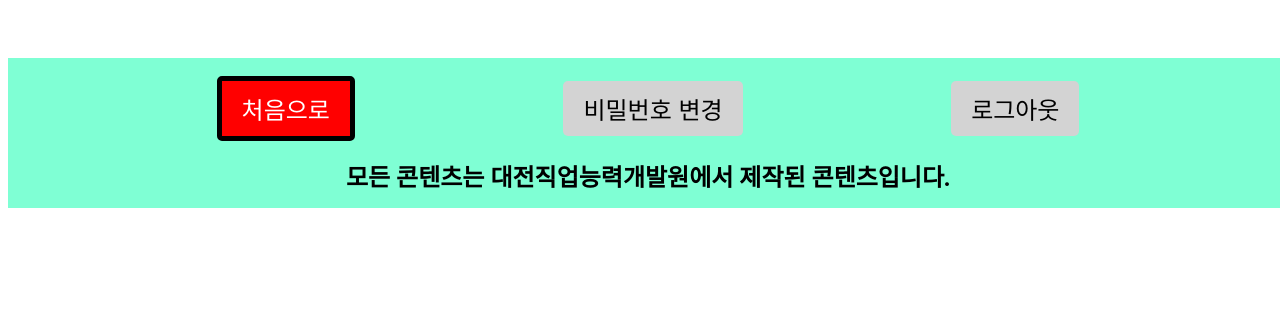
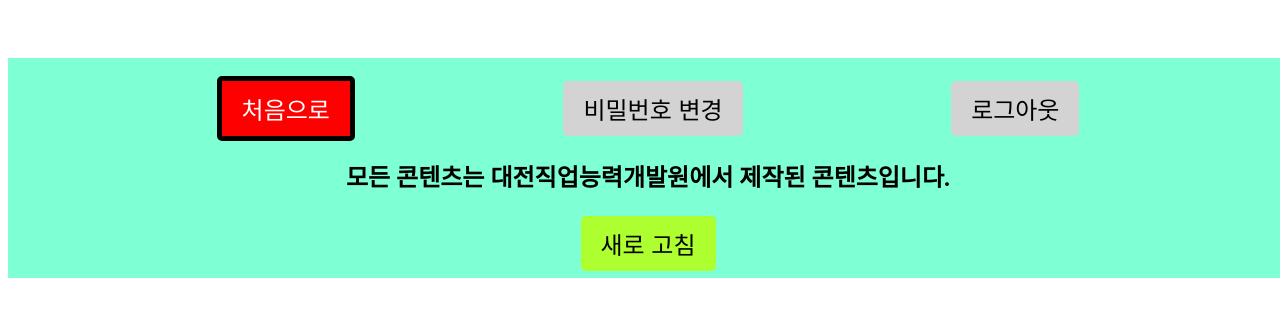
Before and after one commit to Drataniar/Drataniar_video_practice, a website: page main.html in a window 1280 px wide. Drawn offline with Linux system fonts and the light colour scheme; no server answers.

Commit message:
새로고침 수정

```diff
--- a/main.css
+++ b/main.css
@@ -1,7 +1,7 @@
 
 #header {
     width: 100vw;
-    height: 200px;
+    height: 270px;
     display: flex;
     flex-direction: column;
     position: relative;
@@ -71,6 +71,20 @@
     transition: transform 0.2s; /* 부드럽게 확대 */
 }
 
+#refresh{
+    display: flex; /* 중앙 정렬을 위한 flex 컨테이너 */
+    align-items: center; /* 수직 중앙 정렬 */
+    justify-content: center; /* 수평 중앙 정렬 */
+    text-align: center;
+    background-color: aquamarine;
+    width: 100%;
+    height: 70px;
+    font-size: 1em;
+}
+#refreshBtn{
+    background-color: greenyellow;
+}
+
 
 
 
@@ -110,9 +124,6 @@
     border-radius: 0px;
     border: 3px solid black;
     transition: transform 0.2s; /* 부드럽게 확대 */
-}
-.refresh_btn{
-    background-color: greenyellow;
 }
 
 .not_started {
--- a/main.html
+++ b/main.html
@@ -19,6 +19,9 @@
         <div id="menuInfo">
             <p id="menuInfoText">모든 콘텐츠는 대전직업능력개발원에서 제작된 콘텐츠입니다.</p>
         </div>
+        <div id="refresh">
+            <button class="menu-btn" id="refreshBtn" onclick="refresh()">새로 고침</button>
+        </div>
         <div id="select_list_container">
 
     </div>
--- a/main.js
+++ b/main.js
@@ -16,6 +16,10 @@ function goToMain(type) {
     }
 
     }
+
+function refresh(){
+    location.reload();
+}
 
 const params = new URLSearchParams(window.location.search);
 const type = params.get('type');
@@ -164,16 +168,6 @@ function videoBtnClick(rerole=0){
 
             // 3. select_list_container 초기화
             clearSelectListContainer('flex','video');
-            const div = document.createElement("div");
-                div.className = "video_description refresh_btn";
-                div.onclick = function() {
-                    videoBtnClick(1);
-                };
-                div.innerHTML = `
-                    <p class="video_title">새로 고침</p>
-                    `;
-
-            selectListContainer.appendChild(div);
 
             // 4. 데이터 넣기
             videoList.forEach(video => {
--- a/qaPage/qaPage.css
+++ b/qaPage/qaPage.css
@@ -1,7 +1,7 @@
 
 #header {
     width: 100vw;
-    height: 200px;
+    height: 270px;
     display: flex;
     flex-direction: column;
     position: relative;
@@ -70,6 +70,20 @@
     border-radius: 0px;
     border: 3px solid black;
     transition: transform 0.2s; /* 부드럽게 확대 */
+}
+
+#refresh{
+    display: flex; /* 중앙 정렬을 위한 flex 컨테이너 */
+    align-items: center; /* 수직 중앙 정렬 */
+    justify-content: center; /* 수평 중앙 정렬 */
+    text-align: center;
+    background-color: aquamarine;
+    width: 100%;
+    height: 70px;
+    font-size: 1em;
+}
+#refreshBtn{
+    background-color: greenyellow;
 }
 
 #qaBtn{
--- a/qaPage/qaPage.js
+++ b/qaPage/qaPage.js
@@ -17,6 +17,10 @@ function goToMain(type) {
     }
 
     }
+
+    function refresh(){
+    location.reload();
+}
 
 document.getElementById('logoutBtn').addEventListener('click', async function() {
     if (window._mainPlayer) window._mainPlayer.destroy();
```
Also changed, not shown: qaPage/qaPage.html (+3 -0 lines). Lines whose indentation alone changed are shown as unchanged.
